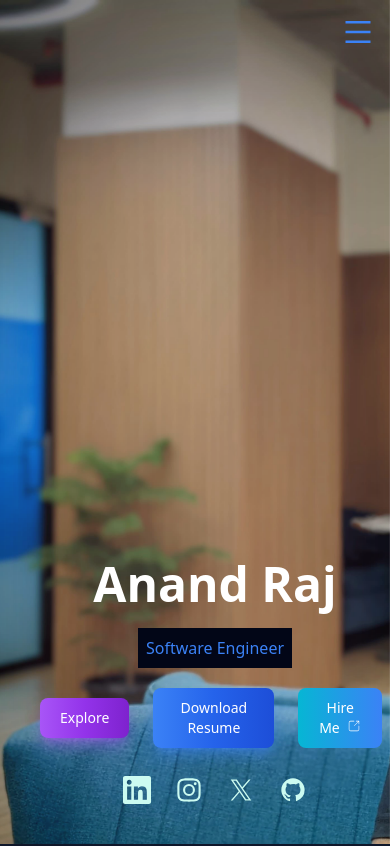
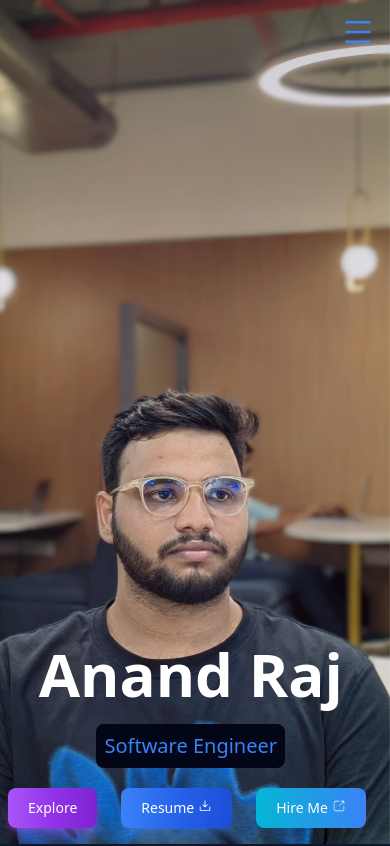
Before and after one commit to anandrajB/new-portfolio, a React (Vite) app: page / in a window 390 px wide. Shown: the top 846 px of the page. Built offline with nearby package versions, Linux system fonts and the light colour scheme; what taos would draw is missing.

Commit message:
updated mobile responsive

```diff
--- a/src/Components/Main.jsx
+++ b/src/Components/Main.jsx
@@ -1,6 +1,7 @@
 import React from 'react';
 import header from "../assets/header2.jpeg";
 import { CiShare1 } from "react-icons/ci";
+import { PiDownloadSimple } from "react-icons/pi";
 import resume from '../assets/ANAND_RAJ_B_RESUME.pdf'
 const navigation = [
 
@@ -60,7 +61,8 @@ const Main = () => {
         <div id="main" className='w-full overflow-y-auto  h-screen bg-no-repeat bg-cover'
             style={{
                 backgroundImage: `url(${header})`,
-                backgroundPosition: '20% 80%',
+                backgroundPosition: '80% 80%',
+
                 animation: 'moveUp 2s forwards'
             }}
         >
@@ -70,7 +72,7 @@ const Main = () => {
                 aria-hidden="true"
             >
                 <div
-                    className="h-full  w-full bg-gradient-to-tr from-[#ff80b5] to-[#9089fc] transform-gpu -skew-y-12"
+                    className="h-full  w-full bg-gradient-to-tr from-[#ff80b5] to-[#09035c] transform-gpu -skew-y-12"
                 />
             </div>
 
@@ -79,7 +81,7 @@ const Main = () => {
                 aria-hidden="true"
             >
                 <div
-                    className="ml-[max(50%,38rem)] aspect-[1313/771] w-[82.0625rem] bg-gradient-to-tr from-[#ff80b5] to-[#9089fc]"
+                    className="ml-[max(50%,38rem)] aspect-[1313/771] w-[82.0625rem] bg-gradient-to-tr from-[#ff80b5] to-[#857fd2]"
                     style={{
                         clipPath:
                             'polygon(74.1% 44.1%, 100% 61.6%, 97.5% 26.9%, 85.5% 0.1%, 80.7% 2%, 72.5% 32.5%, 60.2% 62.4%, 52.4% 68.1%, 47.5% 58.3%, 45.2% 34.5%, 27.5% 76.7%, 0.1% 64.9%, 17.9% 100%, 27.6% 76.8%, 76.1% 97.7%, 74.1% 44.1%)',
@@ -87,34 +89,35 @@ const Main = () => {
                 />
             </div>
 
-            <div className='w-full h-screen absolute top-0 left-0 bg-gray/60'>
+            <div className='w-full h-screen absolute top-10 left-0 bg-gray/60 sm:top-0'>
 
-                <div className='absolute max-w-[700px] m-auto bottom-10  left-10 flex flex-col sm:left-40 justify-center lg:items-start items-center'>
-                    <h1 className='sm:text-7xl font-semibold text-5xl  text-white'>Anand Raj</h1>
-                    <h1 className='font-sans bg-slate-950 sm:text-4xl  text-blue-500 font-col text-1xl font-normal p-2 mt-5'>Software Engineer</h1>
+                <div className='absolute max-w-[700px]  m-auto bottom-12 left-2 flex flex-col sm:left-40 justify-start lg:items-start  items-center'>
+                    <h1 className='sm:text-7xl font-semibold text-6xl  text-white'>Anand Raj</h1>
+                    <h1 className='font-sans  rounded-lg  mt-15 text-xl  sm:text-4xl bg-slate-950 text-blue-500 font-col mt-5 text-1xl font-normal p-2 '
+                    >Software Engineer</h1>
 
-                    <div className="mt-5 flex items-center gap-x-4">
+                    <div className="mt-5 flex items-center gap-x-4 ">
                         <a href="#about">
                             <button type="button" class="text-white bg-gradient-to-r from-purple-500 via-purple-600 to-purple-700 hover:bg-gradient-to-br focus:ring-4 focus:outline-none focus:ring-purple-300 dark:focus:ring-purple-800 shadow-lg shadow-purple-500/50 dark:shadow-lg dark:shadow-purple-800/80 font-medium rounded-lg text-sm px-5 py-2.5 text-center me-2 mb-2">
                                 Explore</button>
                         </a>
                         <a href={resume} download>
                             <button type="button" class="text-white bg-gradient-to-r from-blue-500 via-blue-600 to-blue-700 hover:bg-gradient-to-br focus:ring-4 focus:outline-none focus:ring-blue-300 dark:focus:ring-blue-800 shadow-lg shadow-blue-500/50 dark:shadow-lg dark:shadow-blue-800/80 font-medium rounded-lg text-sm px-5 py-2.5 text-center me-2 mb-2 ">
-                                Download Resume
+                                Resume<span className="inline-block ml-1"><PiDownloadSimple size={14} /></span>
                             </button>
                         </a>
 
 
 
-                        <a href='https://www.linkedin.com/in/anandraj98/' target='_blank'>
+                        <a href='https://www.linkedin.com/in/anandraj98/' target='_blank' className='flex items-center'>
                             <button type="button" className="text-white bg-gradient-to-r from-cyan-500 to-blue-500 hover:bg-gradient-to-bl focus:ring-4 focus:outline-none focus:ring-cyan-300 dark:focus:ring-cyan-800 font-medium rounded-lg text-sm px-5 py-2.5 text-center me-2 mb-2">
-                                Hire Me <span className="inline-block ml-1"><CiShare1 size={14} /></span>
+                                Hire Me <span className="inline-block "><CiShare1 size={14} /></span>
                             </button>
                         </a>
 
 
                     </div>
-                    <div className="flex justify-center mt-5 space-x-6 md:order-2">
+                    <div className="hidden sm:flex justify-center mt-5 space-x-6 md:order-2">
                         {navigation.map((item) => (
                             <a
                                 key={item.name}
--- a/src/Components/Sidenav.jsx
+++ b/src/Components/Sidenav.jsx
@@ -1,10 +1,11 @@
-import React, { useState } from 'react'
+import React, { useState } from 'react';
 import { AiOutlineMenu, AiOutlineHome } from "react-icons/ai";
 import { GrProjects } from "react-icons/gr";
 import { GoCommentDiscussion } from "react-icons/go";
 import { MdOutlineWorkOutline } from "react-icons/md";
 import { IoIosClose } from "react-icons/io";
 import { TbBulb } from "react-icons/tb";
+
 const baseItems = [
     {
         "name": "Home",
@@ -16,7 +17,6 @@ const baseItems = [
         "href": "#skills",
         "icon": <TbBulb size={20} />
     },
-
     {
         "name": "Work",
         "href": "#work",
@@ -32,72 +32,61 @@ const baseItems = [
         "href": "#testimonial",
         "icon": <GoCommentDiscussion size={20} />
     }
-]
+];
+
 const Sidenav = () => {
+    const [nav, setNav] = useState(false);
 
-    const [nav, Setnav] = useState(false);
     const handleNav = () => {
-        Setnav(!nav);
-    }
-
+        setNav(!nav);
+    };
 
     return (
         <div>
-            {nav ? (
+            <button
+                onClick={handleNav}
+                className='absolute top-4 right-4 z-[99] md:hidden text-blue-500'
+                aria-label={nav ? "Close menu" : "Open menu"}
+            >
+                {nav ? (
+                    <IoIosClose size={32} />
+                ) : (
+                    <AiOutlineMenu size={32} />
+                )}
+            </button>
 
-                <IoIosClose
-                    onClick={handleNav}
-                    className='absolute top-4 right-4 z-[99] md:hidden fill-blue-500'
-                    style={{
-                        fontSize: '2rem'
-                    }}
-                />
-
-            ) : (
-                <AiOutlineMenu
-                    onClick={handleNav}
-                    className='absolute top-4 right-4 z-[99] md:hidden fill-blue-500'
-                    style={{ fontSize: '2rem' }}
-                />
+            {nav && (
+                <nav className='fixed inset-0 bg-slate-300/70 flex flex-col justify-center items-center z-20'>
+                    {baseItems.map((item) => (
+                        <a
+                            key={item.name}
+                            href={item.href}
+                            className='w-[75%] flex justify-center items-center rounded-full shadow-lg bg-gray-100 shadow-gray-400 m-2 p-4 cursor-pointer hover:scale-110 ease-in duration-200'
+                            onClick={handleNav}
+                        >
+                            {item.icon}
+                            <span className='pl-4'>{item.name}</span>
+                        </a>
+                    ))}
+                </nav>
             )}
 
-
-            {
-                nav ? (
-                    <div className='fixed w-full h-screen bg-slate-300/70 flex flex-col justify-center items-center z-20'>
-                        {
-                            baseItems.map((item) => (
-                                <a href={item.href} className='w-[75%] flex justify-center items-center rounded-full shadow-lg bg-gray-100 shadow-gray-400 m-2 p-4 cursor-pointer hover:scale-110 ease-in duration-200'>
-                                    {item.icon}
-                                    <span onClick={handleNav} className='pl-4'>{item.name}</span>
-                                </a>
-                            ))
-                        }
-
-                    </div >
-                ) : (
-                    <div>
-
-                    </div>
-                )
-
-            }
-            <div className='md:block hidden fixed top-[35%] z-10'>
-                <div className='flex flex-col ' >
-                    {
-                        baseItems.map((item) => (
-                            <a href={item.href} className='rounded-full shadow-lg bg-gray-100 shadow-gray-500 m-2 p-4 cursor-pointer hover:scale-110 ease-in duration-300'>
-                                {item.icon}
-
-                            </a>
-                        ))
-                    }
-
+            <nav className='hidden md:block fixed top-[35%] z-10'>
+                <div className='flex flex-col'>
+                    {baseItems.map((item) => (
+                        <a
+                            key={item.name}
+                            href={item.href}
+                            className='rounded-full shadow-lg bg-gray-100 shadow-gray-500 m-2 p-4 cursor-pointer hover:scale-110 ease-in duration-300'
+                            aria-label={item.name}
+                        >
+                            {item.icon}
+                        </a>
+                    ))}
                 </div>
-            </div>
-        </div >
-    )
+            </nav>
+        </div>
+    );
 };
 
-
-export default Sidenav
+export default Sidenav;
```
